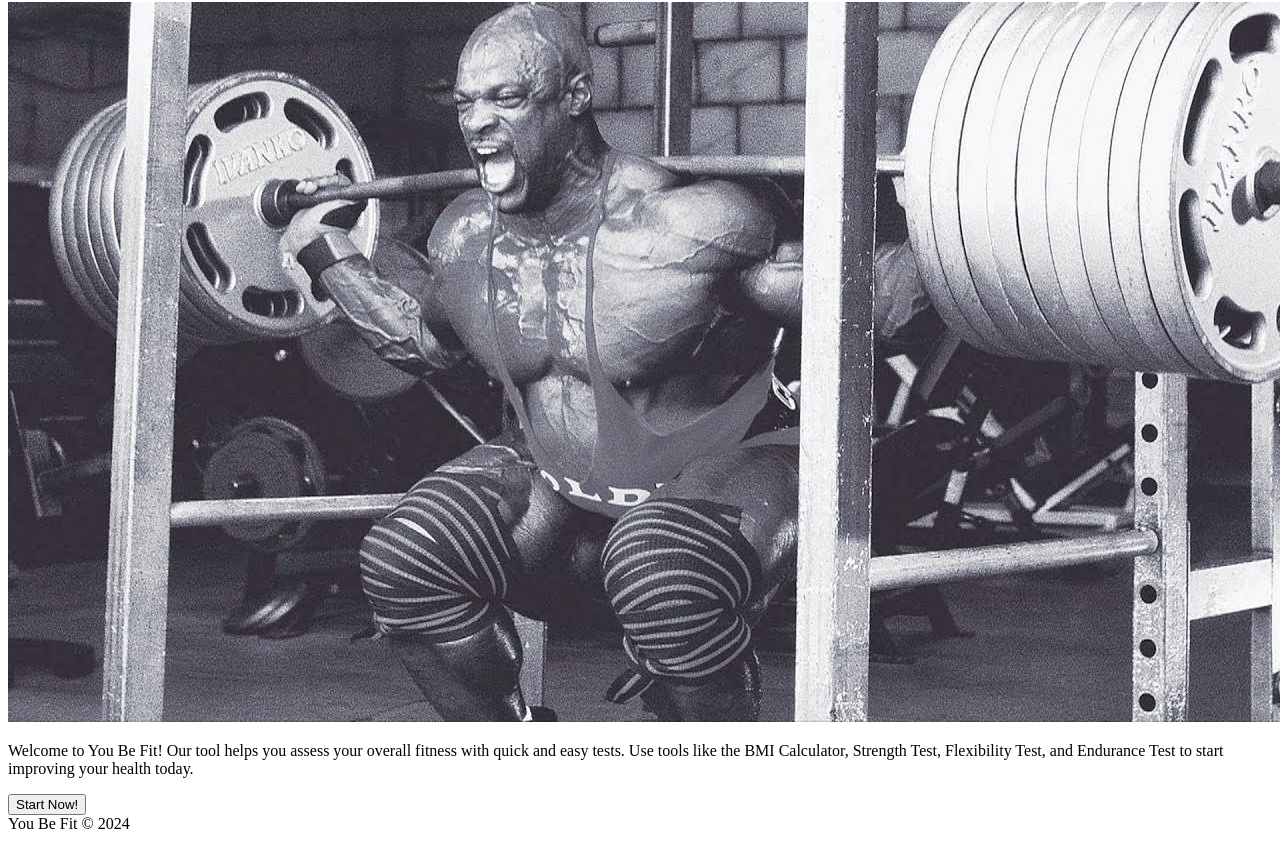
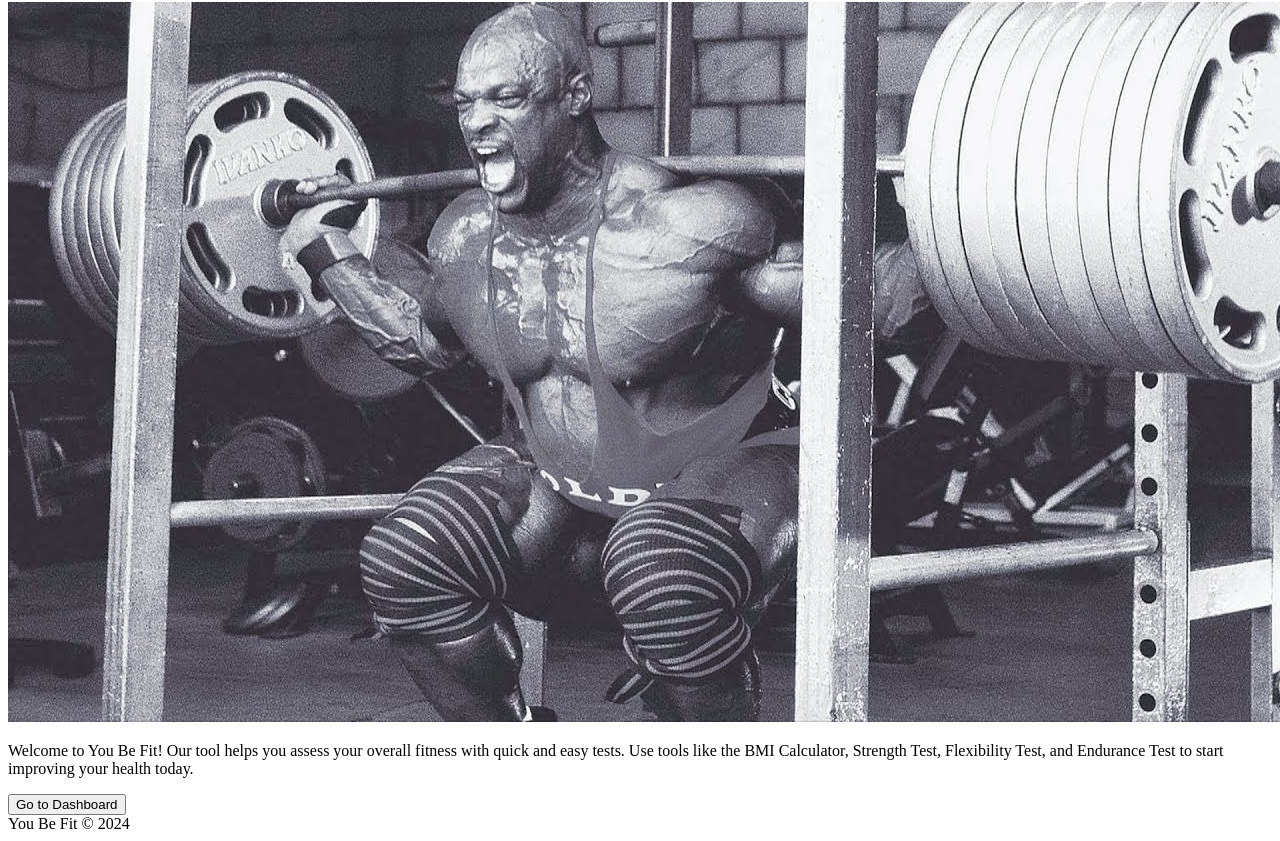
Before and after one commit to Sanjero20/you-be-fit, a React (Vite) app: page / in a window 1280 px wide. Shown: the part 163-1004 px from the top of the page. Built offline with nearby package versions, Linux system fonts and the light colour scheme; the HTML template or start-up script is replaced by a standard one.

Commit message:
chore: adjust homepage and add assessment page

```diff
--- /dev/null
+++ b/src/pages/assessment/index.tsx
@@ -0,0 +1,5 @@
+function AssessmentPage() {
+  return <>Assessment Page</>;
+}
+
+export default AssessmentPage;
--- a/src/pages/home/index.tsx
+++ b/src/pages/home/index.tsx
@@ -3,10 +3,8 @@ import { Link } from "react-router-dom";
 
 function HomePage() {
   return (
-    <div className="items-centerw-full flex min-h-screen flex-col justify-center">
-      <main className="container mx-auto flex h-full w-full items-center justify-center px-4 sm:px-0">
-        {/*  */}
-        <section className="mx-auto flex w-full max-w-[600px] flex-col gap-4 py-8">
+    <div className="flex flex-1 flex-col items-center justify-center">
+      <section className="mx-auto flex w-full max-w-[600px] flex-col gap-4">
         <h1 className="text-center text-3xl font-bold">
           You Be Fit - Assessment Tool
         </h1>
@@ -14,17 +12,16 @@ function HomePage() {
         <img className="rounded-xl" src="weightlift.jpg" alt="weigthlift" />
 
         <p>
-            Welcome to You Be Fit! Our tool helps you assess your overall
-            fitness with quick and easy tests. Use tools like the BMI
-            Calculator, Strength Test, Flexibility Test, and Endurance Test to
-            start improving your health today.
+          Welcome to You Be Fit! Our tool helps you assess your overall fitness
+          with quick and easy tests. Use tools like the BMI Calculator, Strength
+          Test, Flexibility Test, and Endurance Test to start improving your
+          health today.
         </p>
 
-          <Link to="/dashboard" className="w-full">
-            <Button className="w-full">Start Now!</Button>
+        <Link to="/dashboard" className="mx-auto w-fit" tabIndex={-1}>
+          <Button>Go to Dashboard</Button>
         </Link>
       </section>
-      </main>
     </div>
   );
 }
```
Also changed, not shown: src/App.tsx (+5 -3 lines). Lines whose indentation alone changed are shown as unchanged.
